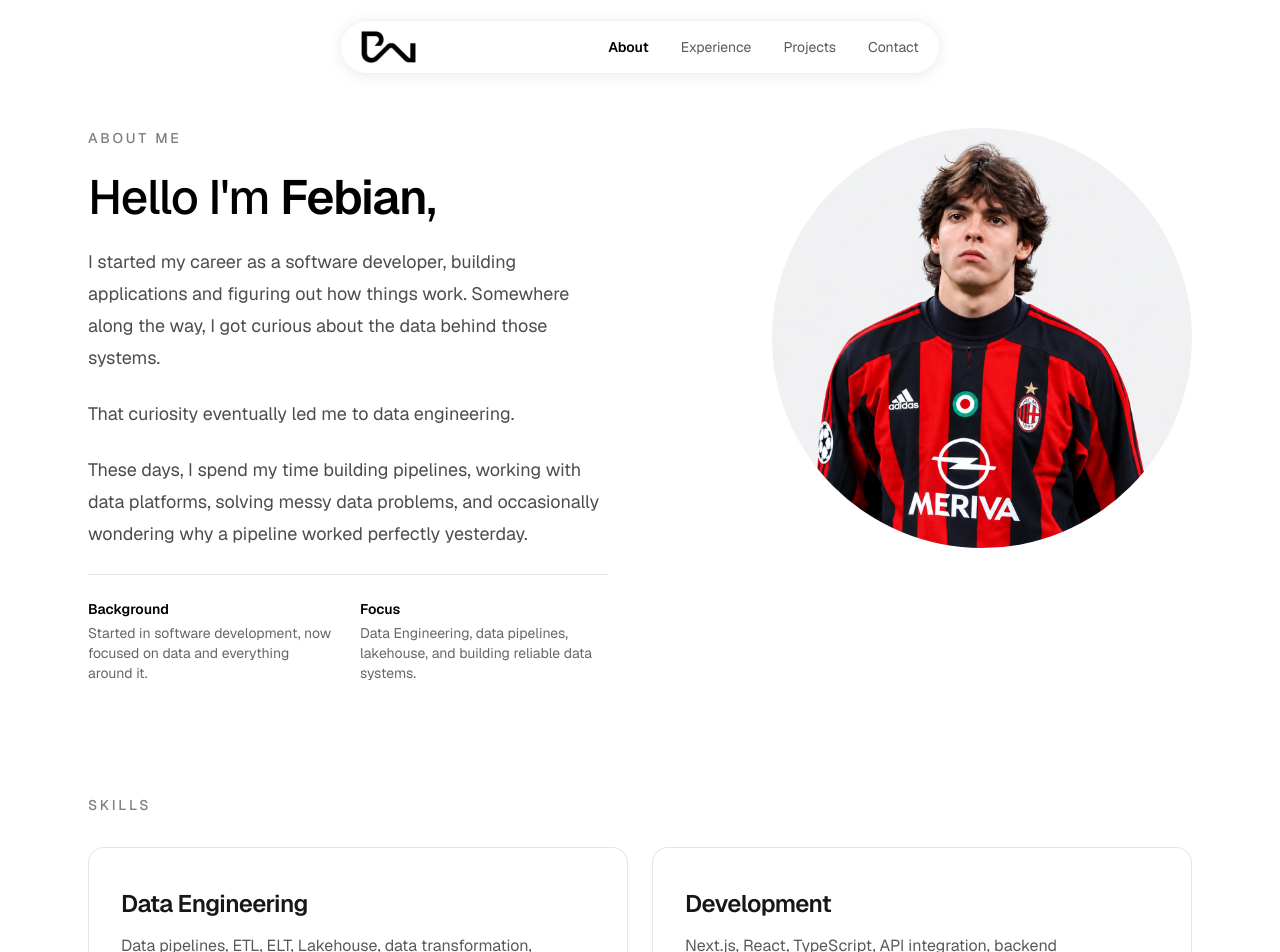
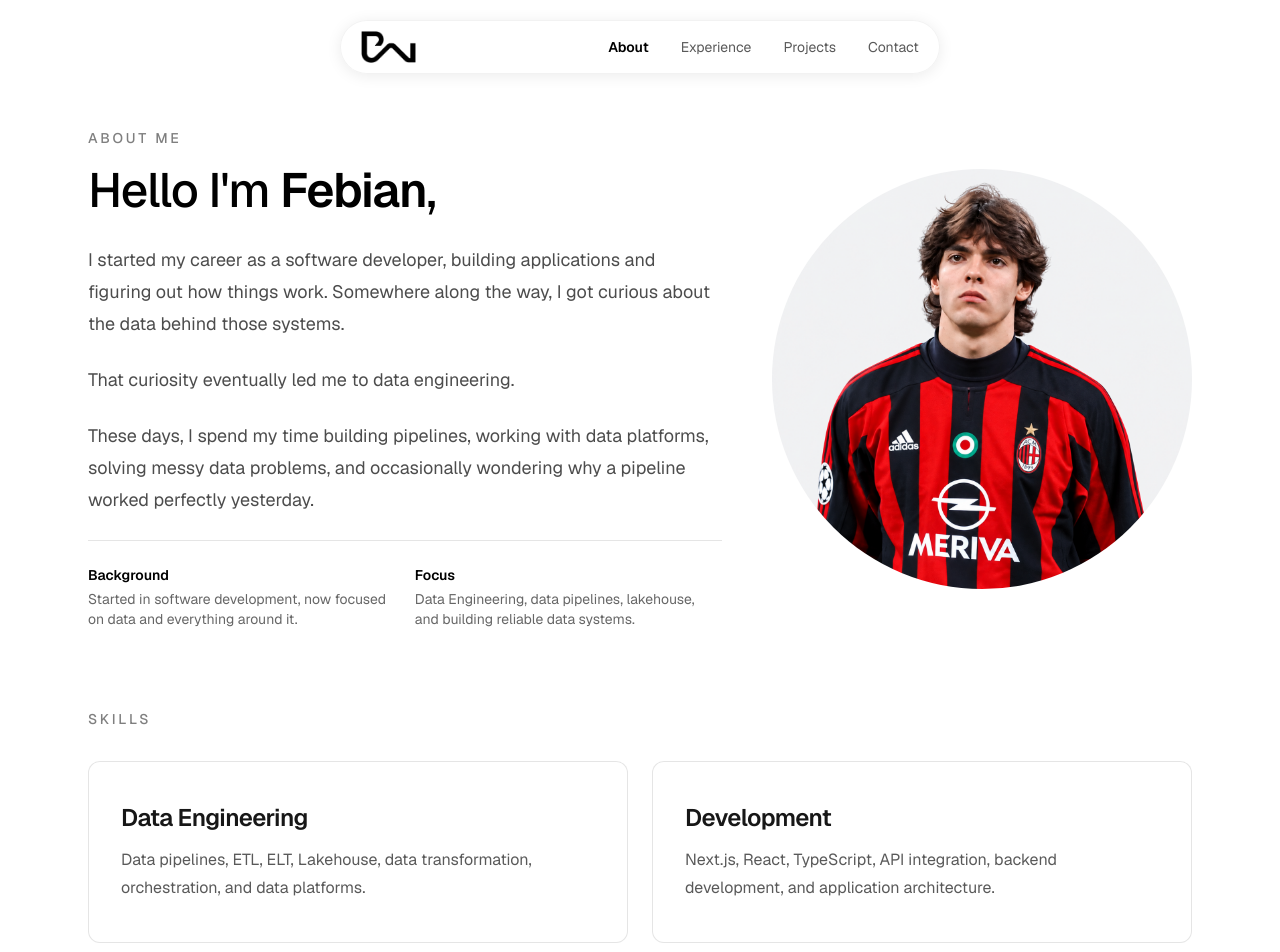
Before and after one commit to mhmdfebian/personal-website, a Next.js app: page /about in a window 1280 px wide. Shown: the top 952 px of the page. Built offline with nearby package versions, Linux system fonts and the light colour scheme; no server answers.

Commit message:
update mobile

```diff
--- a/app/(site)/about/page.tsx
+++ b/app/(site)/about/page.tsx
@@ -3,25 +3,35 @@
 export default function AboutPage() {
   return (
     <div>
-      {/* About */}
-      <section className="mx-auto grid w-full max-w-6xl gap-16 px-6 pt-24 pb-20 md:grid-cols-2 md:pt-32 md:pb-28">
-
-        {/* Left */}
-        <div className="max-w-2xl">
-          <p className="mb-6 text-sm font-medium uppercase tracking-[0.2em] text-black/50">
+      <section className="mx-auto grid w-full max-w-6xl gap-12 px-6 pt-24 md:pt-32 md:grid-cols-[1.2fr_0.8fr] md:gap-12">
+        {/* About Me + Mobile Photo + Content */}
+        <div>
+          <p className="mb-3 text-sm font-medium uppercase tracking-[0.2em] text-black/50">
             About Me
           </p>
 
+          {/* Photo - hanya muncul di mobile */}
+          <div className="mb-10 flex justify-center md:hidden">
+            <div className="relative h-[320px] w-[320px] overflow-hidden rounded-full">
+              <Image
+                src="/kaka.png"
+                alt="Febian"
+                fill
+                priority
+                className="object-cover"
+              />
+            </div>
+          </div>
+
           <div className="space-y-6 text-lg leading-8 text-black/70">
-            <h1 className="text-5xl font-medium leading-[1.05] tracking-tight text-black md:text-5xl">
-              Hello I&apos;m{" "}
-              <span className="font-semibold">Febian</span>,
-            </h1>
+            <p className="text-4xl font-medium leading-tight tracking-tight text-black md:text-5xl">
+              Hello I'm <span className="font-semibold">Febian</span>,
+            </p>
 
             <p>
-              I started my career as a software developer, building
-              applications and figuring out how things work. Somewhere along
-              the way, I got curious about the data behind those systems.
+              I started my career as a software developer, building applications
+              and figuring out how things work. Somewhere along the way, I got
+              curious about the data behind those systems.
             </p>
 
             <p>
@@ -29,14 +39,18 @@
             </p>
 
             <p>
-              These days, I spend my time building pipelines, working with
-              data platforms, solving messy data problems, and occasionally
-              wondering why a pipeline worked perfectly yesterday.
+              These days, I spend my time building pipelines, working with data
+              platforms, solving messy data problems, and occasionally wondering
+              why a pipeline worked perfectly yesterday.
             </p>
 
-            <div className="grid gap-6 border-t border-black/10 pt-6 text-sm text-black/60 sm:grid-cols-2">
+            {/* Background & Focus */}
+            <div className="grid gap-5 border-t border-black/10 pt-6 text-sm text-black/60 sm:grid-cols-2">
               <div>
-                <p className="mb-1 font-semibold text-black">Background</p>
+                <p className="mb-1 font-semibold text-black">
+                  Background
+                </p>
+
                 <p>
                   Started in software development, now focused on data and
                   everything around it.
@@ -44,7 +58,10 @@
               </div>
 
               <div>
-                <p className="mb-1 font-semibold text-black">Focus</p>
+                <p className="mb-1 font-semibold text-black">
+                  Focus
+                </p>
+
                 <p>
                   Data Engineering, data pipelines, lakehouse, and building
                   reliable data systems.
@@ -54,8 +71,8 @@
           </div>
         </div>
 
-        {/* Right */}
-        <div className="flex items-start justify-center md:justify-end">
+        {/* Photo - hanya muncul di desktop */}
+        <div className="hidden items-center justify-center md:flex md:justify-end">
           <div className="relative h-[420px] w-[420px] overflow-hidden rounded-full">
             <Image
               src="/kaka.png"
@@ -66,19 +83,21 @@
             />
           </div>
         </div>
+
       </section>
 
       {/* Skills */}
-      <section className="mx-auto w-full max-w-6xl px-6 pb-20 md:pb-28">
+      <section className="mx-auto w-full max-w-6xl px-6 py-20">
         <p className="mb-8 text-sm font-medium uppercase tracking-[0.2em] text-black/50">
           Skills
         </p>
 
         <div className="grid gap-6 md:grid-cols-2">
-          <div className="bg-white rounded-2xl border border-black/10 px-8 py-10">
-            <h2 className="text-2xl font-semibold tracking-tight">
+
+          <div className="rounded-xl border border-black/10 bg-white px-8 py-10">
+            <h3 className="text-2xl font-semibold tracking-tight">
               Data Engineering
-            </h2>
+            </h3>
 
             <p className="mt-3 leading-7 text-black/65">
               Data pipelines, ETL, ELT, Lakehouse, data transformation,
@@ -86,16 +105,17 @@
             </p>
           </div>
 
-          <div className="bg-white rounded-2xl border border-black/10 px-8 py-10">
-            <h2 className="text-2xl font-semibold tracking-tight">
+          <div className="rounded-xl border border-black/10 bg-white px-8 py-10">
+            <h3 className="text-2xl font-semibold tracking-tight">
               Development
-            </h2>
+            </h3>
 
             <p className="mt-3 leading-7 text-black/65">
               Next.js, React, TypeScript, API integration, backend development,
               and application architecture.
             </p>
           </div>
+
         </div>
       </section>
     </div>
--- a/app/(site)/page.tsx
+++ b/app/(site)/page.tsx
@@ -104,7 +104,7 @@
 
       <section className=" px-6 py-20 bg-zinc-100">
         <div className="mx-auto grid w-full max-w-6xl gap-16 md:grid-cols-2">
-          <div><SectionHeading eyebrow="Experience">How I work</SectionHeading><p className="max-w-md leading-8 text-black/65">I work across product, design, and engineering to make complex ideas easier to use and easier to maintain.</p><Link className="mt-6 inline-flex border-b border-black pb-1 font-medium" href="/experience">View experience ↗</Link></div>
+          <div><SectionHeading eyebrow="Experience">How I work</SectionHeading><p className="max-w-md leading-8 text-black/65">I work across product, design, and engineering to make complex ideas easier to use and easier to maintain.</p><Link className="mt-8 inline-flex border-b border-black pb-1 font-medium transition-opacity hover:opacity-60" href="/experience">View experience ↗</Link></div>
           <div className="space-y-6">{experiences.slice(0, 3).map((experience) => <article className="pb-5" key={experience.id}><p className="text-sm text-black/50">{experience.company}</p><h3 className="mt-1 text-xl font-semibold">{experience.role}</h3></article>)}{experiences.length === 0 ? <p className="text-black/60">Experience entries will appear here soon.</p> : null}</div>
         </div>
       </section>
@@ -119,7 +119,7 @@
               Have a good problem to solve?
             </h2>
           </div>
-          <Link className="border-b border-black pb-1 text-lg" href="/contact">
+          <Link className="mt-8 inline-flex border-b border-black pb-1 font-medium transition-opacity hover:opacity-60" href="/contact">
             Get in touch <span aria-hidden="true">↗</span>
           </Link>
         </div>
--- a/app/globals.css
+++ b/app/globals.css
@@ -13,13 +13,13 @@
   --font-sans: var(--font-geist-sans);
   --font-mono: var(--font-geist-mono);
 }
-
+/*
 @media (prefers-color-scheme: dark) {
   :root {
     --background: #0a0a0a;
     --foreground: #ededed;
   }
-}
+} */
 
 body {
   background: var(--background);
--- a/components/layout/mobile-nav.tsx
+++ b/components/layout/mobile-nav.tsx
@@ -1,42 +1,52 @@
 "use client";
 
-import Link from "next/link";
-import { usePathname } from "next/navigation";
 import { useState } from "react";
-
-const navigation = [
-  { href: "/about", label: "About" },
-  { href: "/experience", label: "Experience" },
-  { href: "/projects", label: "Projects" },
-  { href: "/blog", label: "Blog" },
-  { href: "/contact", label: "Contact" },
-];
 
 export function MobileNav() {
   const [open, setOpen] = useState(false);
-  const pathname = usePathname();
 
   return (
-    <div className="md:hidden">
+    <div className="relative md:hidden">
       <button
-        aria-expanded={open}
-        aria-label={open ? "Close navigation" : "Open navigation"}
-        className="focus-ring inline-flex min-h-11 min-w-11 items-center justify-center border border-black/15 text-sm"
-        onClick={() => setOpen((value) => !value)}
         type="button"
+        onClick={() => setOpen(!open)}
+        aria-label="Toggle navigation"
+        className="flex h-12 w-12 items-center justify-center rounded-full border border-black/10 bg-white text-lg shadow-sm transition hover:shadow-md"
       >
-        <span aria-hidden="true" className="text-lg leading-none">{open ? "×" : "≡"}</span>
+        {open ? "×" : "☰"}
       </button>
-      {open ? (
-        <nav aria-label="Mobile navigation" className="absolute inset-x-0 top-full z-20 border-b border-black/10 bg-white px-6 py-4 shadow-sm">
-          <ul className="mx-auto max-w-6xl divide-y divide-black/10">
-            {navigation.map((item) => {
-              const active = pathname === item.href || pathname.startsWith(`${item.href}/`);
-              return <li key={item.href}><Link aria-current={active ? "page" : undefined} className={`block py-4 text-lg ${active ? "font-semibold" : ""}`} href={item.href} onClick={() => setOpen(false)}>{item.label}</Link></li>;
-            })}
-          </ul>
+
+      {open && (
+        <nav className="absolute right-0 top-14 z-50 w-48 rounded-2xl border border-black/10 bg-white p-3 shadow-lg">
+          <a
+            href="/about"
+            className="block rounded-xl px-4 py-3 text-sm hover:bg-[#F0F8FF]"
+          >
+            About
+          </a>
+
+          <a
+            href="/experience"
+            className="block rounded-xl px-4 py-3 text-sm hover:bg-[#F0F8FF]"
+          >
+            Experience
+          </a>
+
+          <a
+            href="/projects"
+            className="block rounded-xl px-4 py-3 text-sm hover:bg-[#F0F8FF]"
+          >
+            Projects
+          </a>
+
+          <a
+            href="/contact"
+            className="block rounded-xl px-4 py-3 text-sm hover:bg-[#F0F8FF]"
+          >
+            Contact
+          </a>
         </nav>
-      ) : null}
+      )}
     </div>
   );
 }
```
